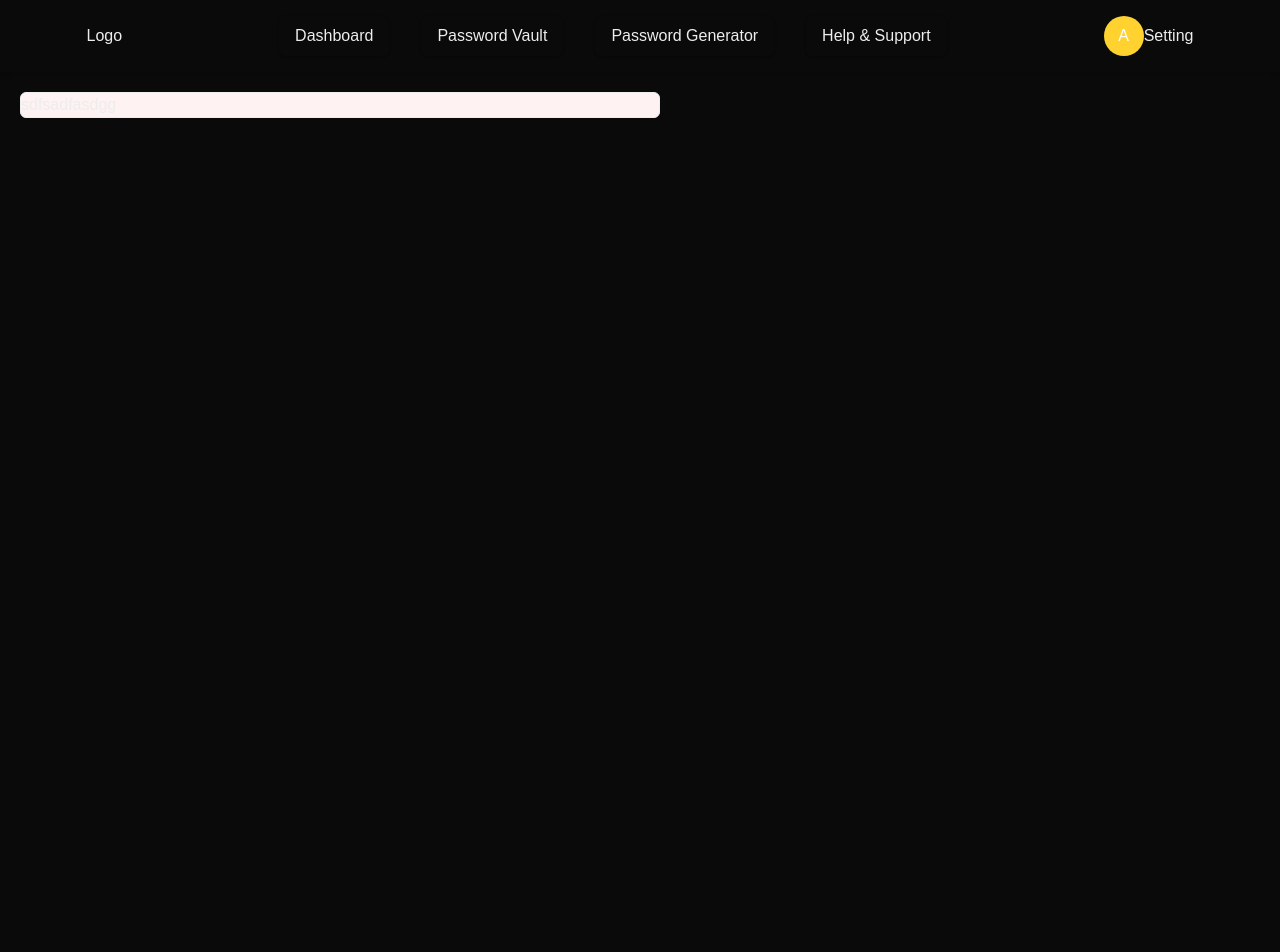
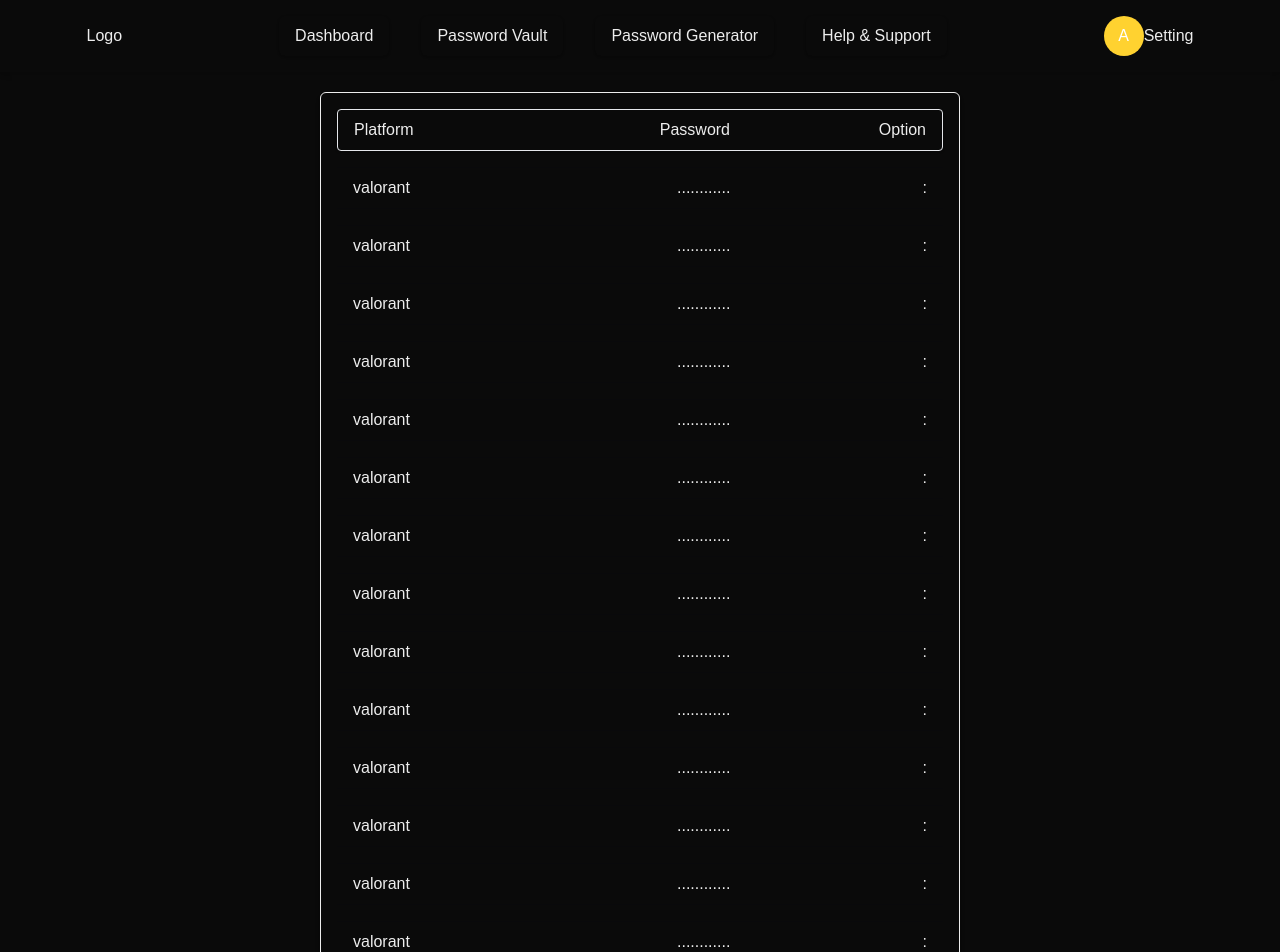
Before and after one commit to adityarwt1/Passwor_manger_NoAI, a Next.js app: page /passwords in a window 1280 px wide. Shown: the top 952 px of the page. Before the commit the page ends 800 px from the top, so only its background shows below. Built offline with nearby package versions, Linux system fonts and the light colour scheme.

Commit message:
password vault completed

```diff
--- a/app/passwords/page.tsx
+++ b/app/passwords/page.tsx
@@ -1,9 +1,54 @@
+import PasswordInVault from '@/components/PasswordInVault'
 import React from 'react'
 
 const page = () => {
   return (
-    <div className='w-1/2 bg-red-50 border  rounded-md m-5'>
-      sdfsadfasdgg
+    <div className='flex justify-center items-center'>
+    <div className='w-1/2  border  rounded-md m-5 shadow-md'>
+      <div className='flex justify-between border border-gray-200 m-4 p-2 shadow rounded-sm '>
+        <div className='mx-2   w-full flex justify-start '>Platform</div>
+        <div className='mx-2   w-full flex justify-end'>Password</div>
+        <div className='mx-2   w-full flex justify-end'>Option</div>
+      </div>
+      <PasswordInVault/>
+      <PasswordInVault/>
+      <PasswordInVault/>
+      <PasswordInVault/>
+      <PasswordInVault/>
+      <PasswordInVault/>
+      <PasswordInVault/>
+      <PasswordInVault/>
+      <PasswordInVault/>
+      <PasswordInVault/>
+      <PasswordInVault/>
+      <PasswordInVault/>
+      <PasswordInVault/>
+      <PasswordInVault/>
+      <PasswordInVault/>
+      <PasswordInVault/>
+      <PasswordInVault/>
+      <PasswordInVault/>
+      <PasswordInVault/>
+      <PasswordInVault/>
+      <PasswordInVault/>
+      <PasswordInVault/>
+      <PasswordInVault/>
+      <PasswordInVault/>
+      <PasswordInVault/>
+      <PasswordInVault/>
+      <PasswordInVault/>
+      <PasswordInVault/>
+      <PasswordInVault/>
+      <PasswordInVault/>
+      <PasswordInVault/>
+      <PasswordInVault/>
+      <PasswordInVault/>
+      <PasswordInVault/>
+      <PasswordInVault/>
+      <PasswordInVault/>
+      <PasswordInVault/>
+      <PasswordInVault/>
+    </div>
     </div>
   )
 }
--- /dev/null
+++ b/components/PasswordInVault.tsx
@@ -0,0 +1,13 @@
+import React from 'react'
+
+const PasswordInVault = () => {
+  return (
+    <div className='flex justify-between border-t border-b border-zinc-950 m-4 p-2 hover:bg-zinc-950 hover:text-white hover:scale-105 duration-300  '>
+        <div className='mx-2   w-full flex justify-start '>valorant</div>
+        <div className='mx-2   w-full flex justify-end'>............</div>
+        <div className='mx-2   w-full flex justify-end'>:</div>
+      </div>
+  )
+}
+
+export default PasswordInVault
```
